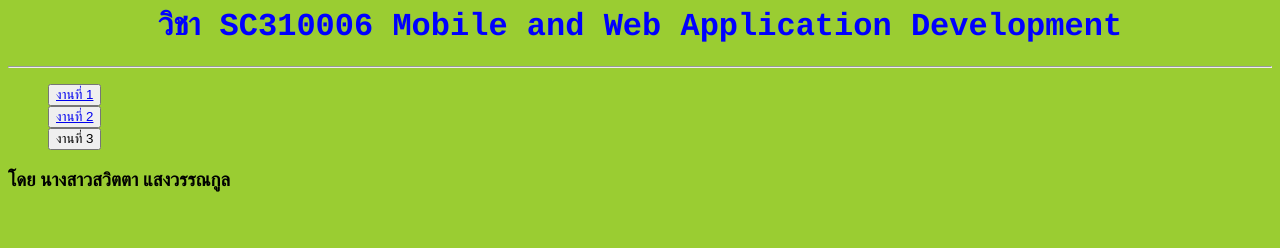
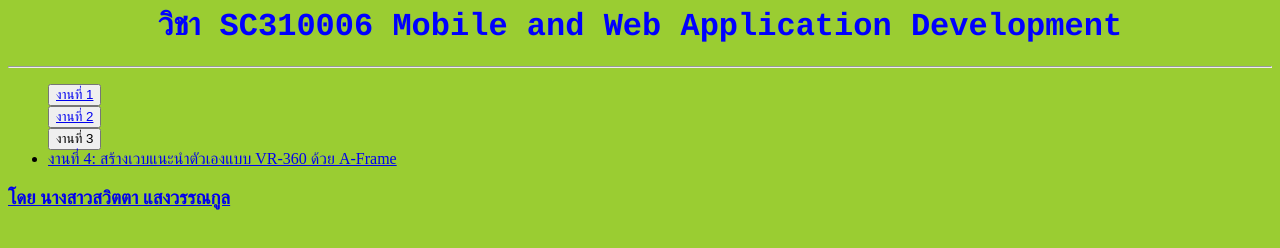
Before and after one commit to Savittapun/web2024, a plain HTML site: page 653380043-4.html in a window 1280 px wide. Drawn offline with Linux system fonts and the light colour scheme.

Commit message:
Update 653380043-4.html

```diff
--- a/653380043-4.html
+++ b/653380043-4.html
@@ -8,6 +8,7 @@
       <button><a href="work1.html">งานที่ 1</a></button><br>
         <button><a href="work2.html">งานที่ 2</a></button><br>
             <button>งานที่ 3</button>
+      <li><a href="work4/work 4">งานที่ 4: สร้างเวบแนะนำตัวเองแบบ VR-360 ด้วย A-Frame</li>
     </ul>
     <h3 style="text-align:light;">โดย นางสาวสวิตตา  แสงวรรณกูล</h3>
   </body>
```
